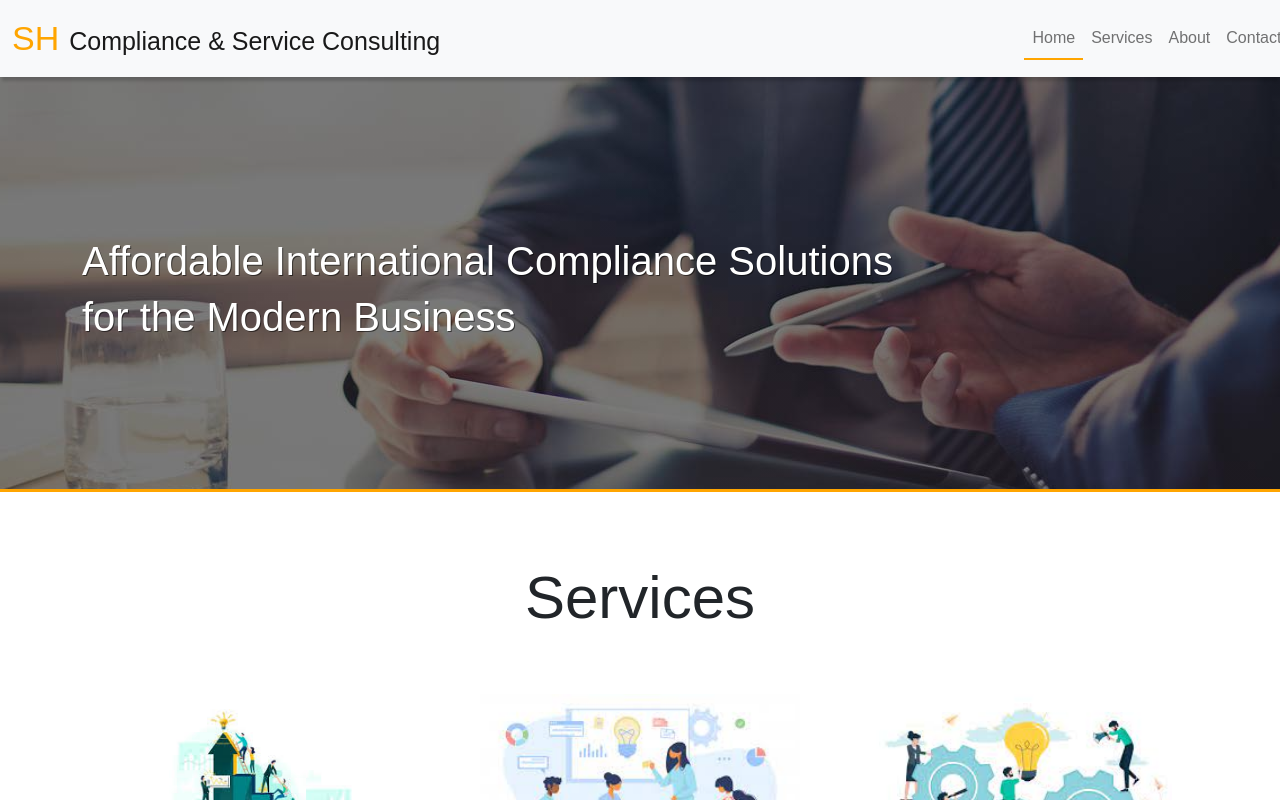
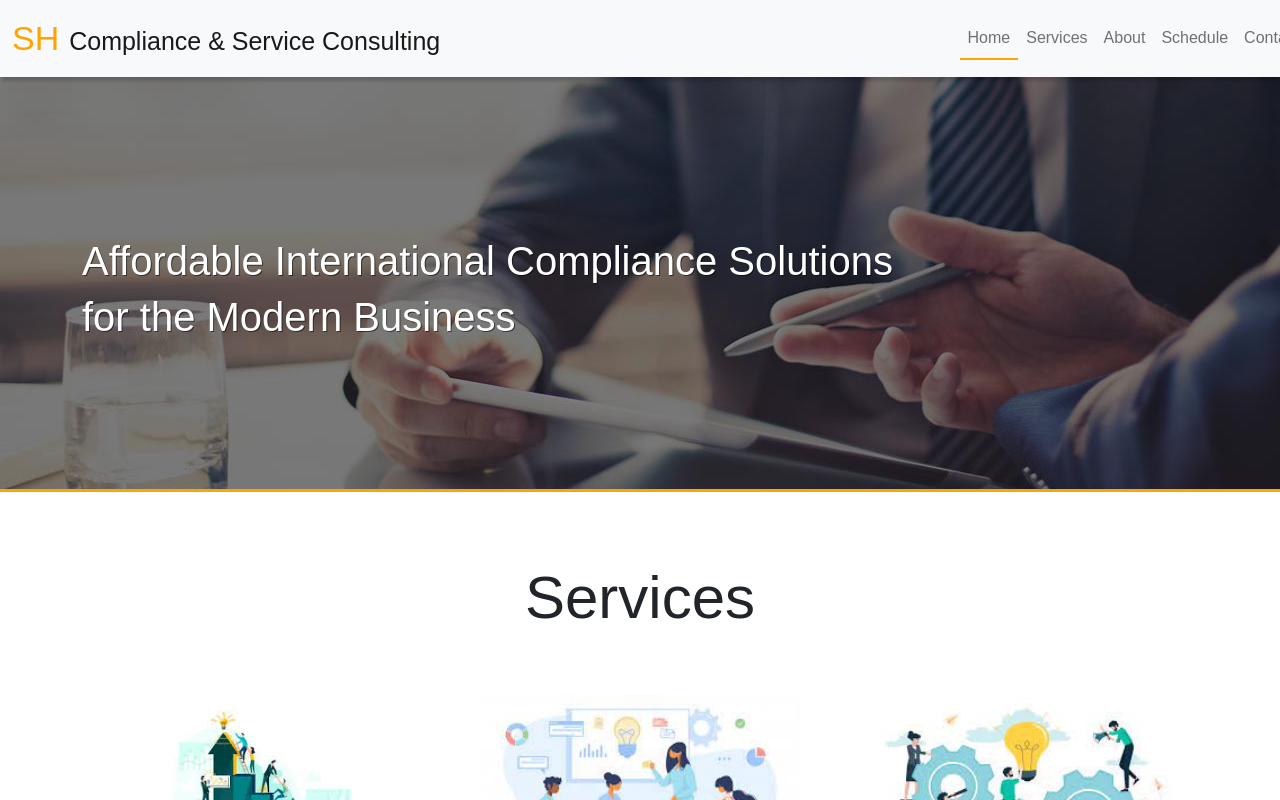
Before and after one commit to bsmrdel101/sh-service-consulting, a React (Create React App) app: page /#/home in a window 1280 px wide. Shown: the top 800 px of the page. Built offline with nearby package versions, Linux system fonts and the light colour scheme; no server answers.

Commit message:
added another nav link for the schedule

```diff
--- a/src/components/Nav/Nav.css
+++ b/src/components/Nav/Nav.css
@@ -1,7 +1,5 @@
 .nav-container {
-  display: flex;
-  justify-content: end;
-  margin-left: 70%;
+  padding-left: 62%;
 }
 
 #sh-logo {
--- a/src/components/Nav/Nav.jsx
+++ b/src/components/Nav/Nav.jsx
@@ -10,6 +10,7 @@ function Nav() {
   const [homeActive, setHomeActive] = useState(true);
   const [servicesActive, setServicesActive] = useState(false);
   const [aboutActive, setAboutActive] = useState(false);
+  const [scheduleActive, setScheduleActive] = useState(false);
   const [contactActive, setContactActive] = useState(false);
 
   const handleSelectHome = () => {
@@ -17,6 +18,7 @@ function Nav() {
     setHomeActive(true);
     setContactActive(false);
     setServicesActive(false);
+    setScheduleActive(false);
 
     window.scrollTo(0, 0);
   }
@@ -26,6 +28,7 @@ function Nav() {
     setHomeActive(false);
     setContactActive(false);
     setServicesActive(true);
+    setScheduleActive(false);
 
     window.scrollTo(0, 470);
   }
@@ -35,8 +38,19 @@ function Nav() {
     setHomeActive(false);
     setContactActive(false);
     setServicesActive(false);
+    setScheduleActive(false);
 
     window.scrollTo(0, 1150);
+  }
+
+  const handleSelectSchedule = () => {
+    setAboutActive(false);
+    setHomeActive(false);
+    setContactActive(false);
+    setServicesActive(false);
+    setScheduleActive(true);
+
+    window.scrollTo(0, 1200);
   }
 
   const handleSelectContact = () => {
@@ -44,8 +58,9 @@ function Nav() {
     setHomeActive(false);
     setContactActive(true);
     setServicesActive(false);
+    setScheduleActive(false);
 
-    window.scrollTo(0, 1240);
+    window.scrollTo(0, 2000);
   }
 
   window.addEventListener('scroll', function(ev) {
@@ -82,8 +97,11 @@ function Nav() {
               :
                 <Link className="nav-link" onClick={handleSelectAbout} draggable={false}>About</Link>
               }
-              {/* TODO: */}
-              {/* Make contact section */}
+              {scheduleActive ?
+                <Link className="nav-link active-tab" onClick={handleSelectSchedule} draggable={false}>Schedule</Link>
+              :
+                <Link className="nav-link" onClick={handleSelectSchedule} draggable={false}>Schedule</Link>
+              }
 
               {/* Make contact dropdown nav with "contact info" and "schedule a consultation" as the options.
                 If the user just clicks on the nav element itself instead of a dropdown element, bring them to the
```
